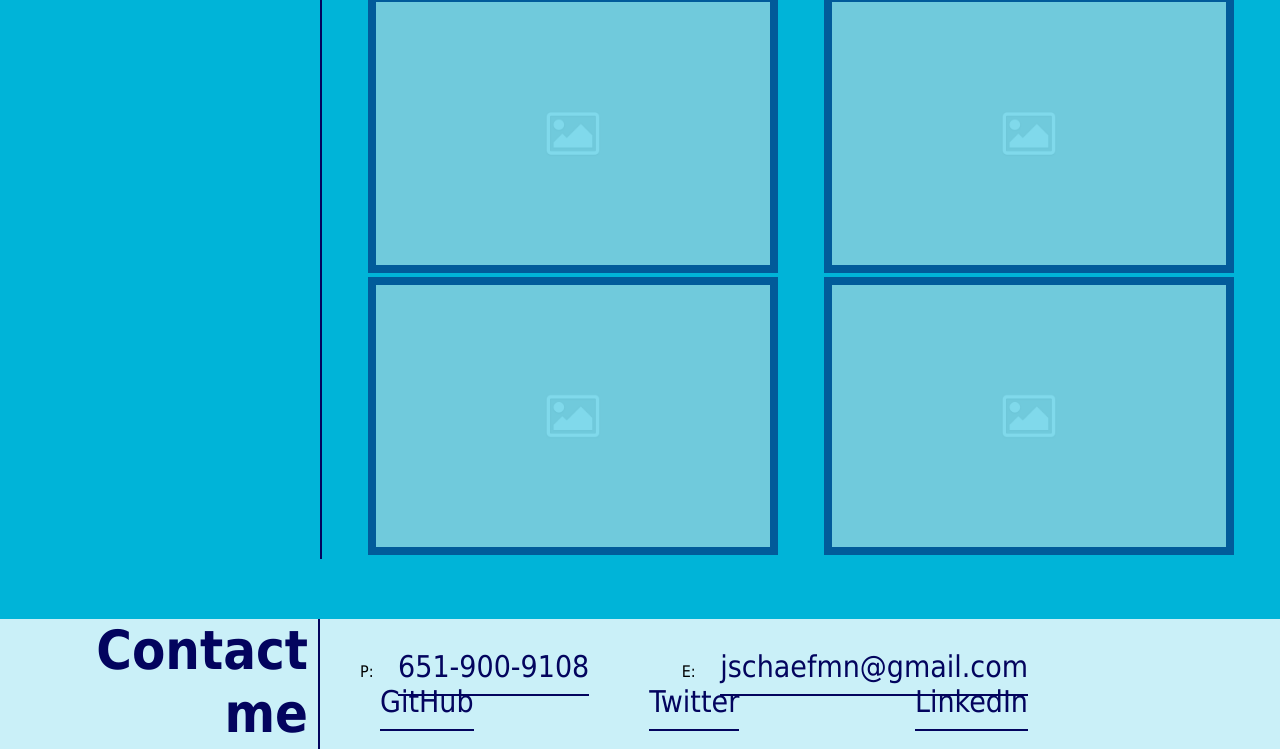
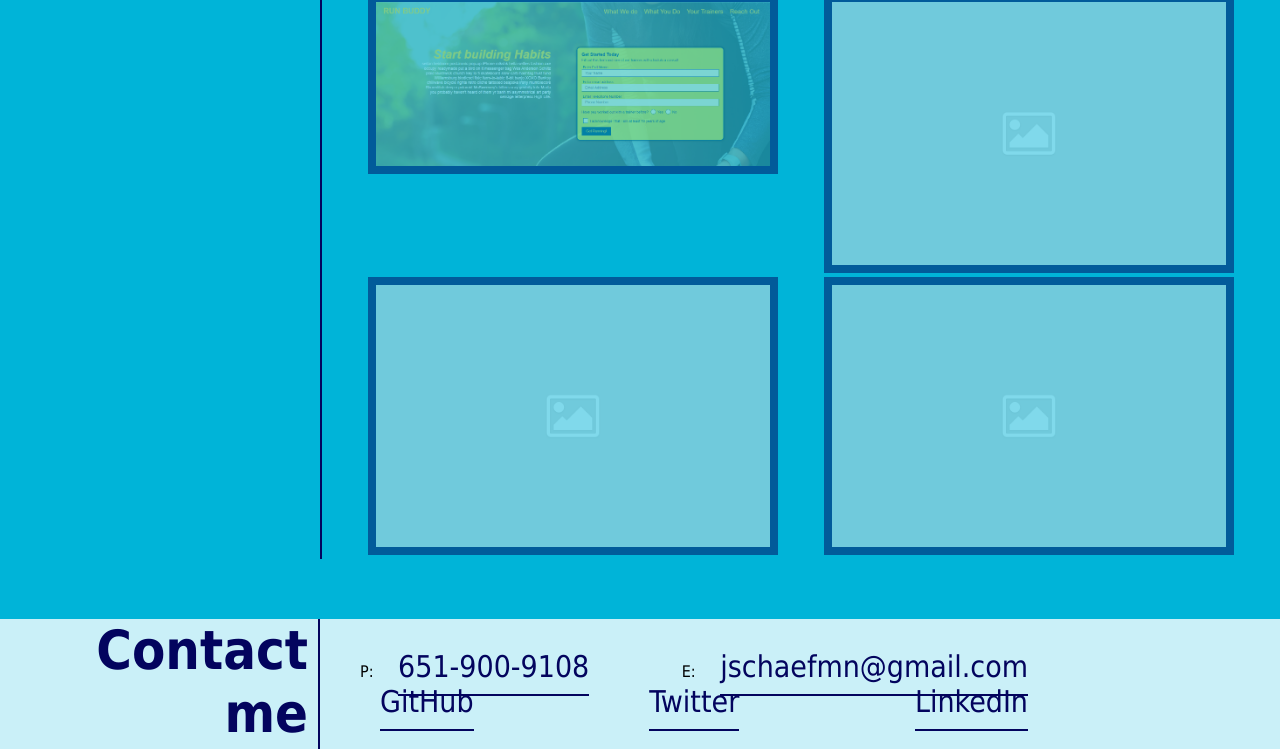
Before and after one commit to jschaefmn/portfolio-project, a plain HTML site: page index.html in a window 1280 px wide. Shown: the part 1290-2039 px from the top of the page. Drawn offline with Linux system fonts and the light colour scheme.

Commit message:
fixing images again

```diff
--- a/index.html
+++ b/index.html
@@ -74,7 +74,7 @@
 
       <div class="work-item2 item">
         <a href="/">
-          <img class="work-image" src="./assets/imgs/placeholder-image.png" alt="">
+          <img class="work-image" src="./assets/imgs/run-buddy-static.png" alt="">
         </a>
       </div>
 
```
